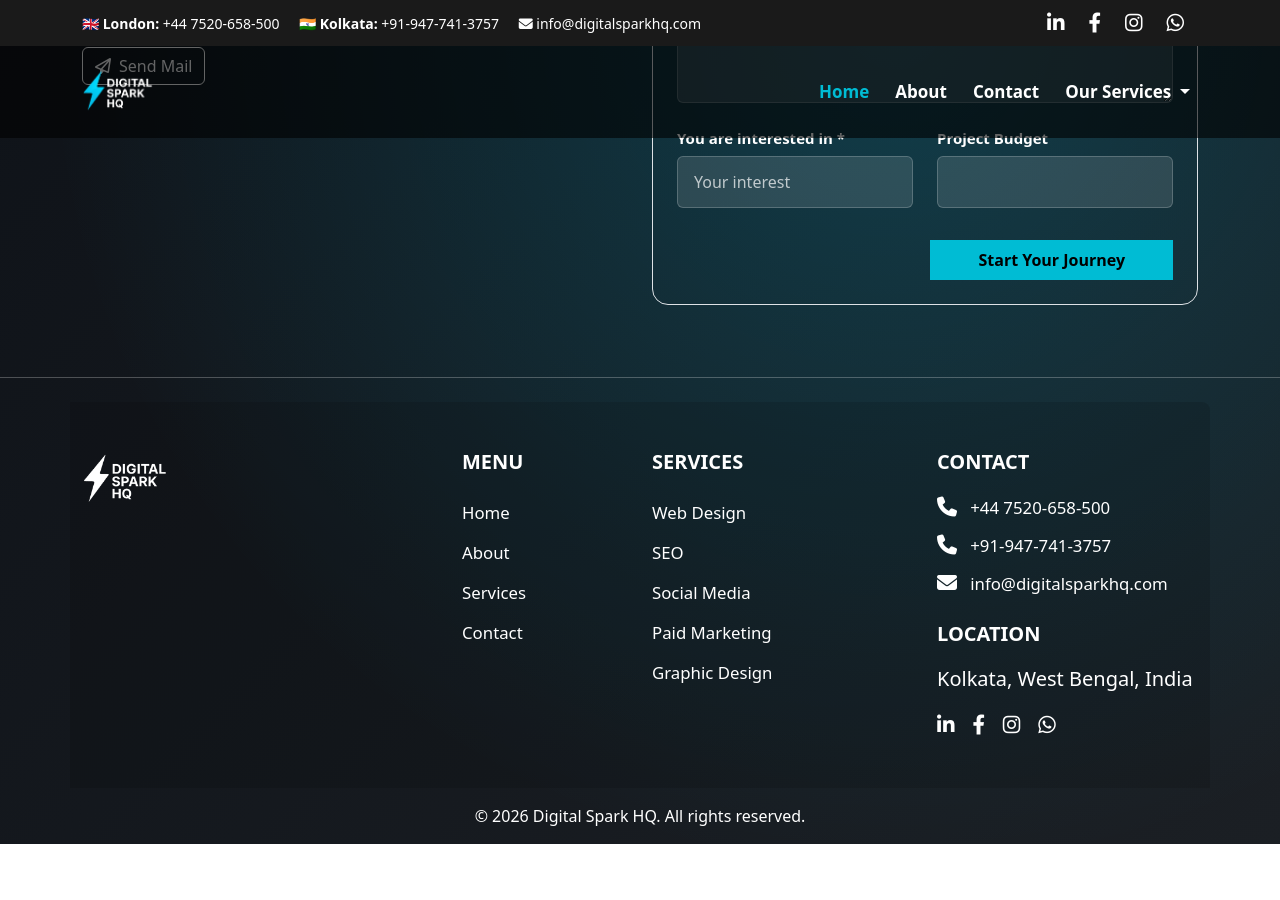
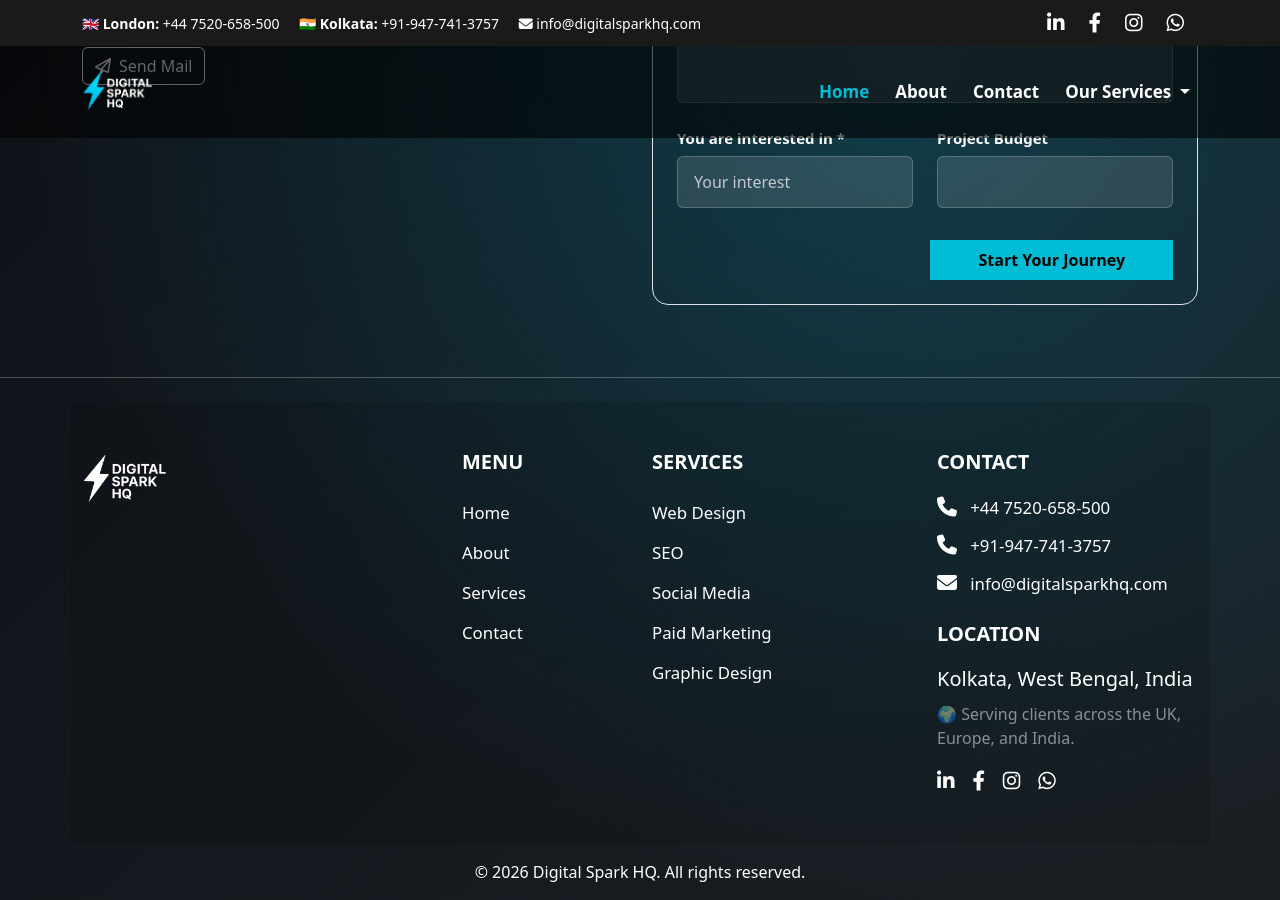
Before and after one commit to Iambiswajit-C/digitalsparkhq, a Jekyll site: the page built from index.md, in a window 1280 px wide and 900 px high, scrolled down 4310 px. Built offline with Jekyll 4.4.1, drawn with Linux system fonts in a browser that asks for light colours; before the commit the page ends 5154 px from its top, so only the background shows below that.

Commit message:
Update footer.html

```diff
--- a/_includes/footer.html
+++ b/_includes/footer.html
@@ -146,7 +146,9 @@
   <p class="fs-5 mb-2">
     Kolkata, West Bengal, India
   </p>
-
+  <p class="fs-6 text-white-50 mt-2">
+🌍 Serving clients across the UK, Europe, and India.
+</p>
   <div class="social-icons mt-3">
     <a href="https://www.linkedin.com/company/digital-spark-hq/" target="_blank"><i class="fab fa-linkedin-in"></i></a>
     <a href="https://www.facebook.com/digitalsparkhq/" target="_blank"><i class="fab fa-facebook-f"></i></a>
```
